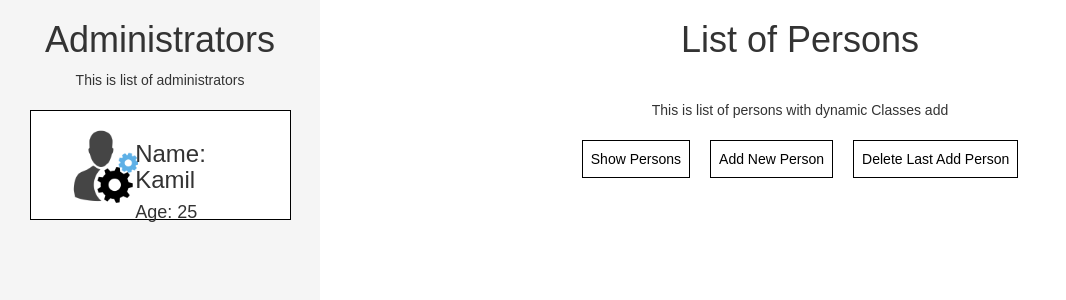
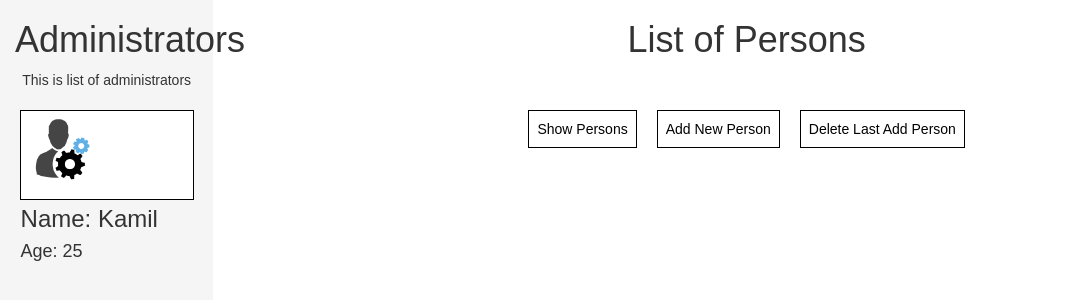
Before and after one commit to darekchynek/react-redux-persons-demo, a React app: page / in a window 1280 px wide. Shown: the top 300 px of the page, without its empty margins (0-1066 px from the left). Built offline with nearby package versions, Linux system fonts and the light colour scheme.

Commit message:
styles admin

```diff
--- a/src/Components/AdminsView/Admins/Admin/Admin.css
+++ b/src/Components/AdminsView/Admins/Admin/Admin.css
@@ -1,8 +1,7 @@
 .Admin {
-    text-align: center;
-    padding: 10px;
-    width: 90%;
-    height: 110px;
+    text-align: left;
+    width: 95%;
+    height: 90px;
     margin: 20px;
     margin-left: auto;
     margin-right: auto;
@@ -12,5 +11,12 @@
 }
 
 .photo {
-    width: 90px;
+    width: 75px;
+    display: inline-block;
+    vertical-align: bottom;
 }
+
+.info {
+    width: 169px;
+    display: inline-block;
+}
--- a/src/Components/AdminsView/Admins/Admin/Admin.js
+++ b/src/Components/AdminsView/Admins/Admin/Admin.js
@@ -4,10 +4,8 @@ import AdminImg from "../../../../assets/admin.png";
 
 const admin = props => {
   return <div className={Class.Admin + " row"}>
-      <div className="col-sm-4">
         <img src={AdminImg} alt="Admin Img" className={Class.photo} />
-      </div>
-      <div className="col-sm-8" style={{ textAlign: "left" }}>
+      <div className={Class.info}>
         <h3>Name: {props.name}</h3>
         <h4>Age: {props.age}</h4>
       </div>
--- a/src/Components/Cockpit/Cockpit.js
+++ b/src/Components/Cockpit/Cockpit.js
@@ -5,7 +5,6 @@ const cockpit = props => {
   return (
     <div className={Class.Cockpit}>
       <h1 className={Class.h1Users}>List of Persons</h1>
-      <p>This is list of persons with dynamic Classes add</p>
       <button className={props.button} onClick={props.toggleNames}>
         Show Persons
       </button>
--- a/src/Containers/App.js
+++ b/src/Containers/App.js
@@ -73,11 +73,11 @@ class App extends Component {
     return (
       <div className={Class.App}>
         <div className={Class.row}>
-          <div className={Class.admins + " col-lg-3"}>
+          <div className={Class.admins + " col-lg-2"}>
             <AdminsView />
             {admins}
           </div>
-          <div className="col-lg-9">
+          <div className="col-lg-10">
             <Cockpit
               disabled={!this.props.filter.showPersons}
               button={this.btnClass}
```
